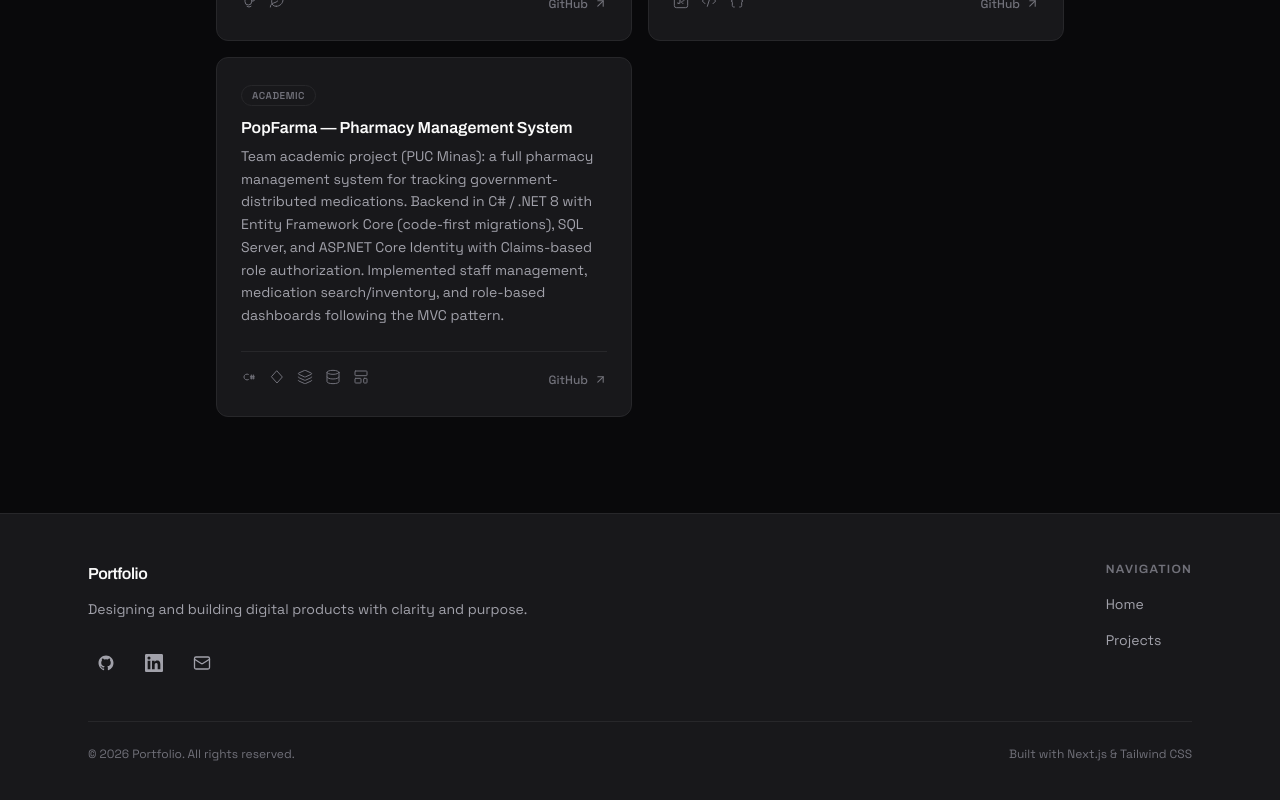
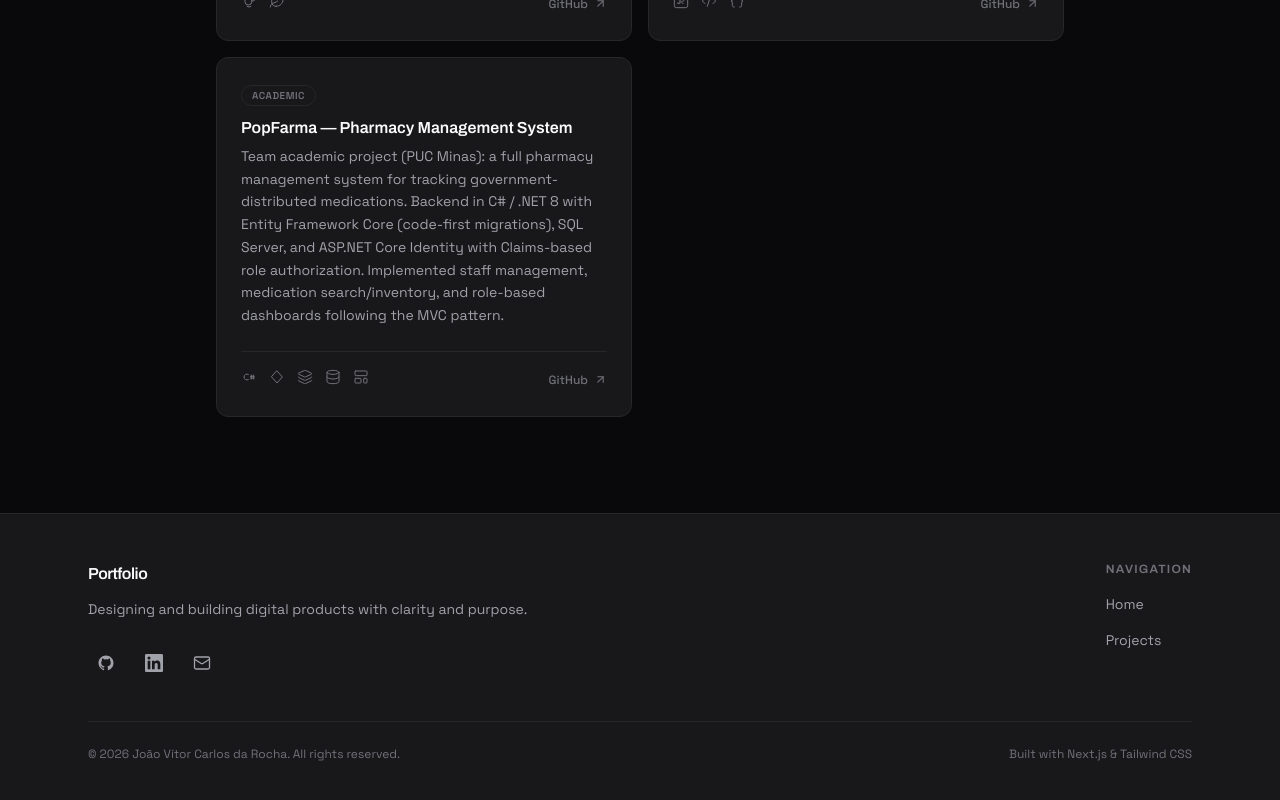
Before and after one commit to JOVI-CR/Portfolio, a Next.js app in the folder app/: page / in a window 1280 px wide. Shown: the part 1949-2749 px from the top of the page. Built offline with nearby package versions, Linux system fonts and the light colour scheme.

Commit message:
fix: replace generic 'Portfolio' with real name in footer copyright

```diff
--- a/app/src/components/layout/Footer.tsx
+++ b/app/src/components/layout/Footer.tsx
@@ -197,7 +197,7 @@
             className="text-xs"
             style={{ color: "var(--color-text-muted)" }}
           >
-            &copy; {year} Portfolio. All rights reserved.
+            &copy; {year} João Vítor Carlos da Rocha. All rights reserved.
           </p>
           <p
             className="text-xs"
```
